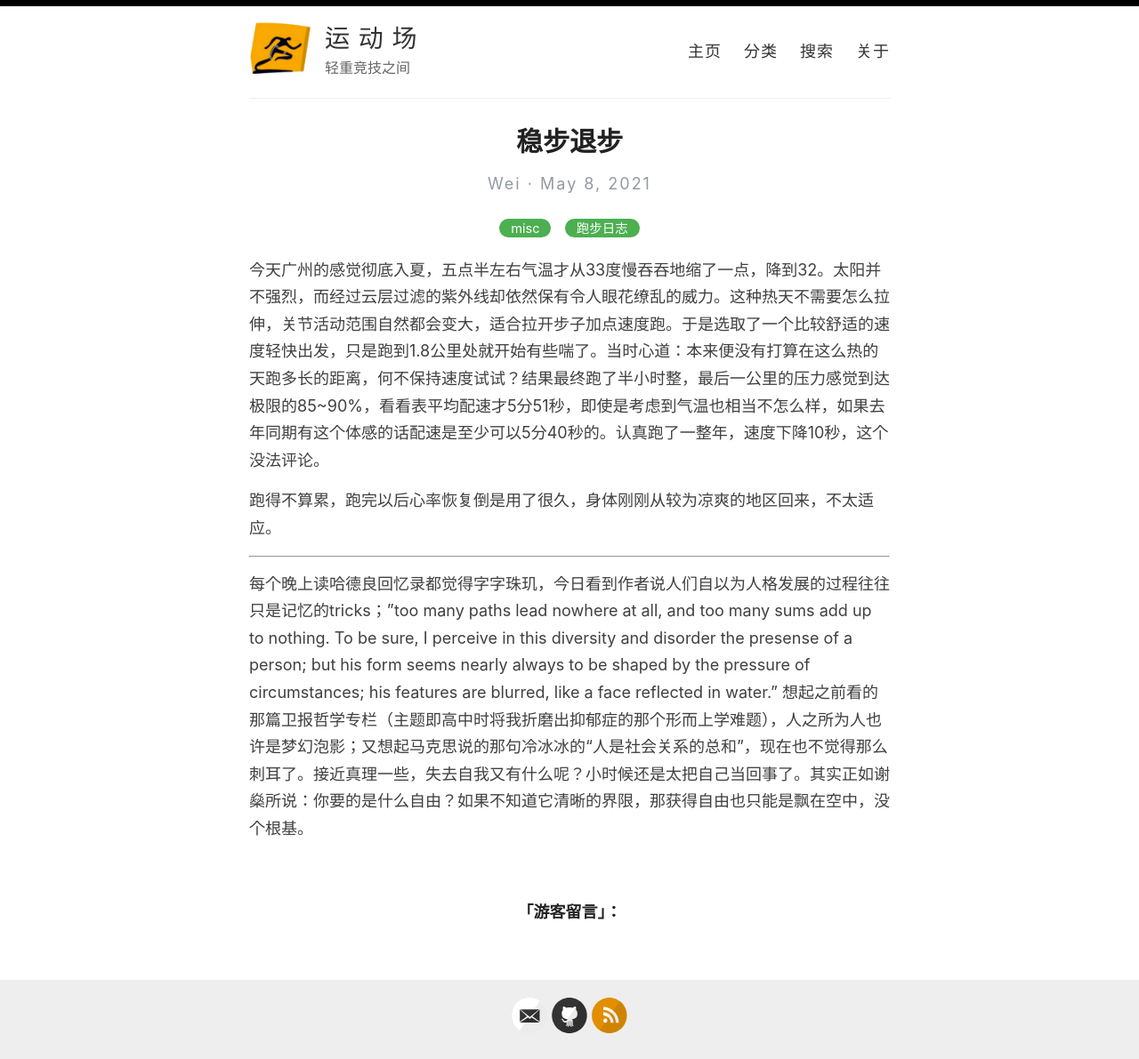
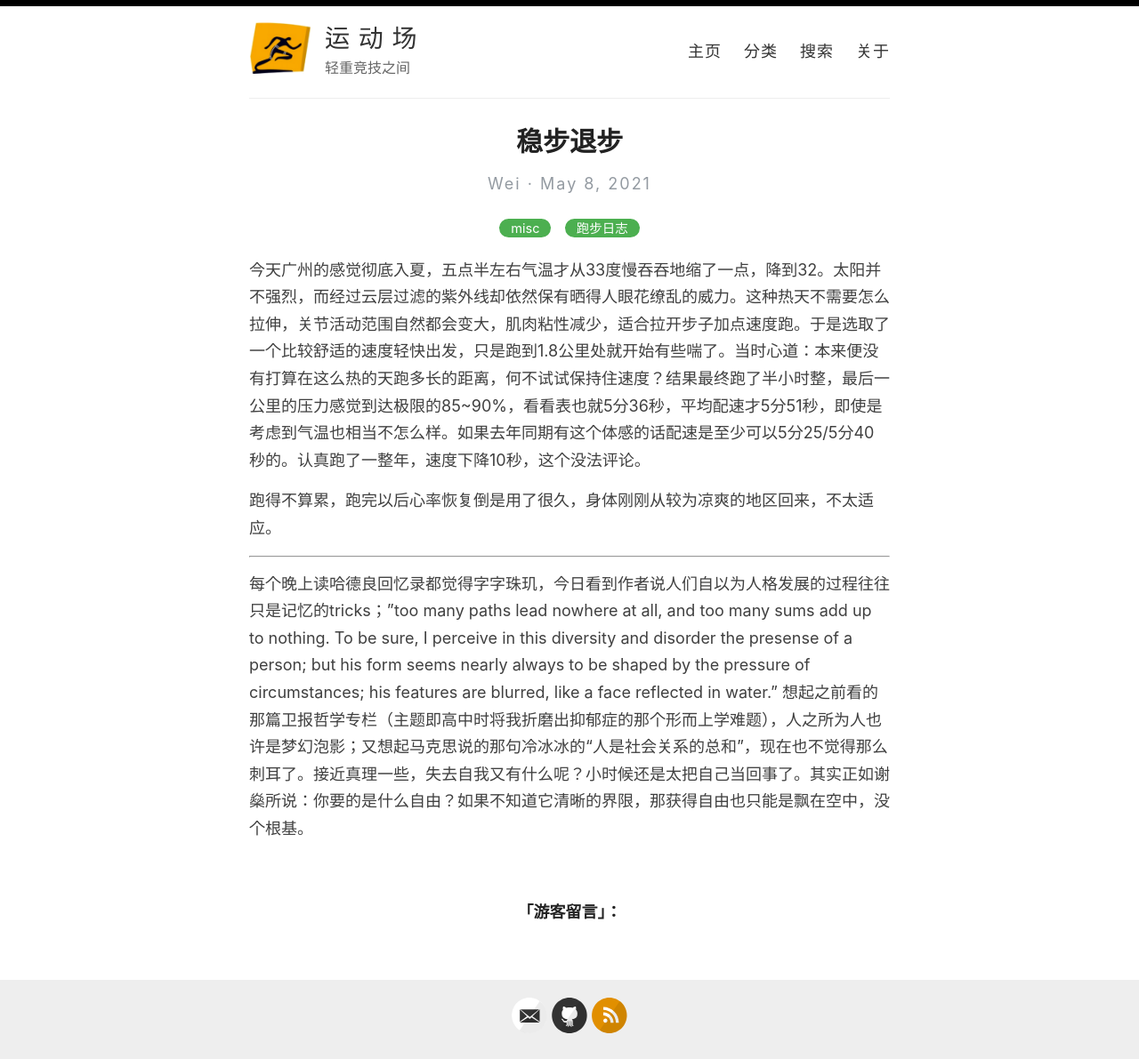
Before and after one commit to athletik/athletik.github.io, a Jekyll site: the page built from _posts/2021-5-8-稳步退步.md, in a window 1280 px wide. Shown: the whole page at 89% size. Built offline with Jekyll 4.4.1, drawn with Linux system fonts in a browser that asks for light colours; comment, search, counter and statistics services are not loaded.

Commit message:
Update 2021-5-8-稳步退步.md

```diff
--- a/_posts/2021-5-8-稳步退步.md
+++ b/_posts/2021-5-8-稳步退步.md
@@ -4,7 +4,7 @@ categories: [misc, 跑步日志]
 title: 稳步退步
 ---
 
-今天广州的感觉彻底入夏，五点半左右气温才从33度慢吞吞地缩了一点，降到32。太阳并不强烈，而经过云层过滤的紫外线却依然保有令人眼花缭乱的威力。这种热天不需要怎么拉伸，关节活动范围自然都会变大，适合拉开步子加点速度跑。于是选取了一个比较舒适的速度轻快出发，只是跑到1.8公里处就开始有些喘了。当时心道：本来便没有打算在这么热的天跑多长的距离，何不保持速度试试？结果最终跑了半小时整，最后一公里的压力感觉到达极限的85~90%，看看表平均配速才5分51秒，即使是考虑到气温也相当不怎么样，如果去年同期有这个体感的话配速是至少可以5分40秒的。认真跑了一整年，速度下降10秒，这个没法评论。
+今天广州的感觉彻底入夏，五点半左右气温才从33度慢吞吞地缩了一点，降到32。太阳并不强烈，而经过云层过滤的紫外线却依然保有晒得人眼花缭乱的威力。这种热天不需要怎么拉伸，关节活动范围自然都会变大，肌肉粘性减少，适合拉开步子加点速度跑。于是选取了一个比较舒适的速度轻快出发，只是跑到1.8公里处就开始有些喘了。当时心道：本来便没有打算在这么热的天跑多长的距离，何不试试保持住速度？结果最终跑了半小时整，最后一公里的压力感觉到达极限的85~90%，看看表也就5分36秒，平均配速才5分51秒，即使是考虑到气温也相当不怎么样。如果去年同期有这个体感的话配速是至少可以5分25/5分40秒的。认真跑了一整年，速度下降10秒，这个没法评论。
 
 跑得不算累，跑完以后心率恢复倒是用了很久，身体刚刚从较为凉爽的地区回来，不太适应。
 
```
